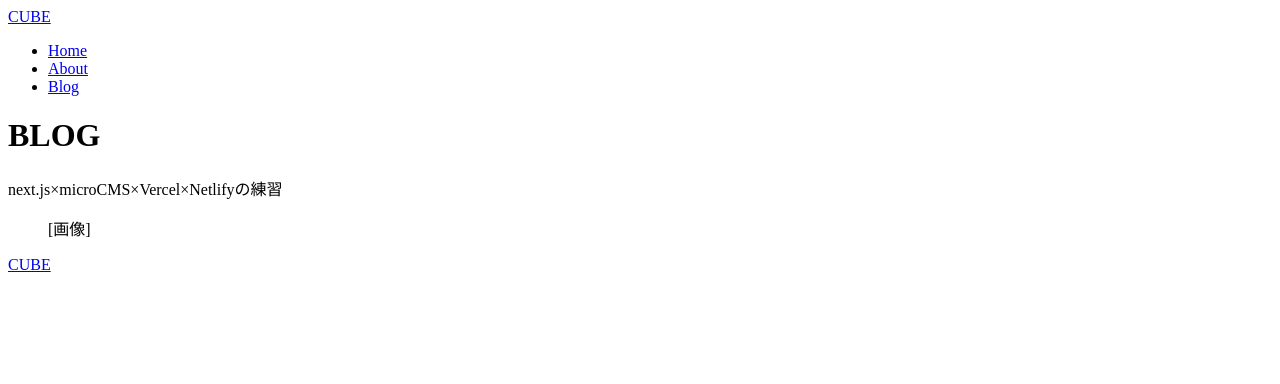
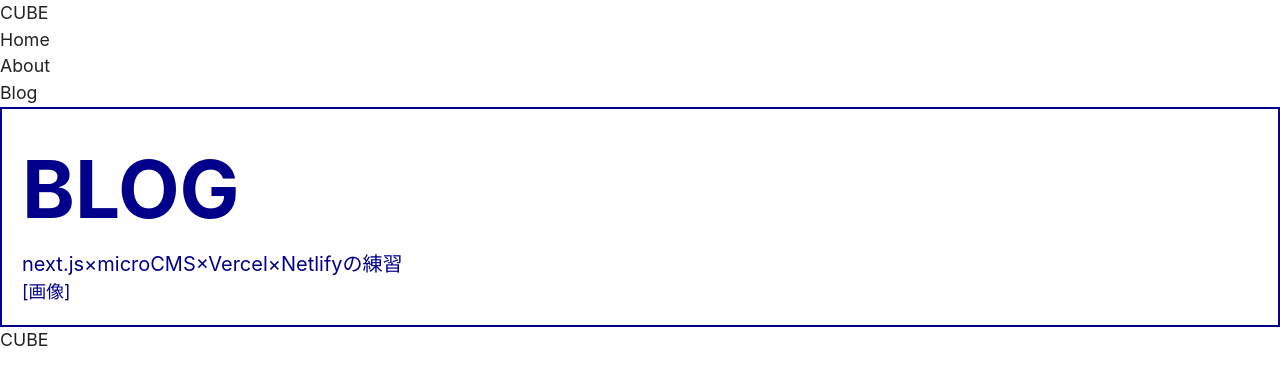
Before and after one commit to moom98/next-practice, a Next.js app: page / in a window 1280 px wide. Shown: the top 384 px of the page. Built offline with nearby package versions, Linux system fonts and the light colour scheme.

Commit message:
global.css追加

```diff
--- a/src/components/base/Hero.jsx
+++ b/src/components/base/Hero.jsx
@@ -1,9 +1,12 @@
+import React from 'react'
+import styles from '@/styles/hero.module.css'
+
 export default function Hero({ title, subTitle, imageOn = false}) {
   return (
-    <div className="">
-      <h1>{title}</h1>
-      <p>{subTitle}</p>
-      { imageOn && <figure>[画像]</figure>}
+    <div className={styles.text}>
+      <h1 className={styles.title}>{title}</h1>
+      <p className={styles.subTitle}>{subTitle}</p>
+      {imageOn && <figure>[画像]</figure>}
     </div>
   )
 }
--- a/src/components/base/Logo.jsx
+++ b/src/components/base/Logo.jsx
@@ -3,7 +3,7 @@ import Link from 'next/link'
 export default function Logo() {
   return (
     <Link href="/">
-        <a>CUBE</a>
+        CUBE
     </Link>
-  )
+  );
 }
--- a/src/components/base/Nav.jsx
+++ b/src/components/base/Nav.jsx
@@ -6,20 +6,20 @@ export default function Nav() {
           <ul>
               <li>
                   <Link href="/">
-                    <a>Home</a>
+                      Home
                   </Link>
               </li>
               <li>
                   <Link href="/about">
-                    <a>About</a>
+                      About
                   </Link>
               </li>
               <li>
                   <Link href="/blog">
-                    <a>Blog</a>
+                      Blog
                   </Link>
               </li>
           </ul>
       </nav>
-  )
+  );
 }
--- a/src/pages/_app.jsx
+++ b/src/pages/_app.jsx
@@ -1,3 +1,4 @@
+import '@/styles/globals.css'
 import Layout from '@/components/Layout'
 
 export default function MyApp({ Component, pageProps }) {
--- a/src/pages/about.jsx
+++ b/src/pages/about.jsx
@@ -4,7 +4,7 @@ import Hero from '@/components/base/Hero'
 export default function About() {
   return (
     <>
-    <Hero title="about" subTitle="About development activities"/>
+      <Hero title="about" subTitle="About development activities"/>
     </>
   )
 }
--- a/src/pages/blog/index.jsx
+++ b/src/pages/blog/index.jsx
@@ -4,7 +4,7 @@ import Hero from '@/components/base/Hero'
 export default function Blog() {
   return (
     <>
-    <Hero title="Blog" subtitle="Recent Posts"/>
+      <Hero title="Blog" subtitle="Recent Posts" />
     </>
   )
 }
--- a/src/styles/globals.css
+++ b/src/styles/globals.css
@@ -1,98 +1,81 @@
 :root {
-  --max-width: 1100px;
-  --border-radius: 12px;
-  --font-mono: ui-monospace, Menlo, Monaco, 'Cascadia Mono', 'Segoe UI Mono',
-    'Roboto Mono', 'Oxygen Mono', 'Ubuntu Monospace', 'Source Code Pro',
-    'Fira Mono', 'Droid Sans Mono', 'Courier New', monospace;
+  /* color */
+  --white: #fff;
+  --gray-10: #eee;
+  --gray-25: #aaa;
+  --gray-50: #707070;
+  --gray-75: #444;
+  --black: #222;
+  --accent: #0d87e0;
 
-  --foreground-rgb: 0, 0, 0;
-  --background-start-rgb: 214, 219, 220;
-  --background-end-rgb: 255, 255, 255;
+  /* font */
+  --body: clamp(1rem, 0.95rem + 0.2vw, 1.125rem); /* 16-18px */
+  --display: clamp(4.5rem, 1.83rem + 11.34vw, 10rem); /* 72-160 */
+  --heading1: clamp(2rem, 1.3rem + 3vw, 4rem); /* 32-64px */
+  --heading2: calc(var(--body) * 1.5); /* 24-27px */
+  --heading3: calc(var(--body) * 1.2); /* 19.2-21.6px */
+  --small-heading2: clamp(0.875rem, 4vw - 1rem, 1.6875rem); /* 14-27px */
+  --small-heading3: calc(var(--small-heading2) * 0.86); /* 12-23px */
 
-  --primary-glow: conic-gradient(
-    from 180deg at 50% 50%,
-    #16abff33 0deg,
-    #0885ff33 55deg,
-    #54d6ff33 120deg,
-    #0071ff33 160deg,
-    transparent 360deg
-  );
-  --secondary-glow: radial-gradient(
-    rgba(255, 255, 255, 1),
-    rgba(255, 255, 255, 0)
-  );
-
-  --tile-start-rgb: 239, 245, 249;
-  --tile-end-rgb: 228, 232, 233;
-  --tile-border: conic-gradient(
-    #00000080,
-    #00000040,
-    #00000030,
-    #00000020,
-    #00000010,
-    #00000010,
-    #00000080
-  );
-
-  --callout-rgb: 238, 240, 241;
-  --callout-border-rgb: 172, 175, 176;
-  --card-rgb: 180, 185, 188;
-  --card-border-rgb: 131, 134, 135;
+  /* space */
+  --space-xs: clamp(1.25rem, 1rem + 0.98vw, 1.875rem); /* 20-30px */
+  --space-sm: calc(var(--space-xs) * 1.5); /* 30-45px */
+  --space-md: calc(var(--space-xs) * 2); /* 40-60px */
+  --space-lg: calc(var(--space-xs) * 3); /* 60-90px */
+  --space-xl: calc(var(--space-xs) * 4); /* 80-120px */
+  --space-jump: clamp(1.25rem, 0.35rem + 3.8vw, 3.75rem); /* 20-60px */
 }
 
-@media (prefers-color-scheme: dark) {
-  :root {
-    --foreground-rgb: 255, 255, 255;
-    --background-start-rgb: 0, 0, 0;
-    --background-end-rgb: 0, 0, 0;
-
-    --primary-glow: radial-gradient(rgba(1, 65, 255, 0.4), rgba(1, 65, 255, 0));
-    --secondary-glow: linear-gradient(
-      to bottom right,
-      rgba(1, 65, 255, 0),
-      rgba(1, 65, 255, 0),
-      rgba(1, 65, 255, 0.3)
-    );
-
-    --tile-start-rgb: 2, 13, 46;
-    --tile-end-rgb: 2, 5, 19;
-    --tile-border: conic-gradient(
-      #ffffff80,
-      #ffffff40,
-      #ffffff30,
-      #ffffff20,
-      #ffffff10,
-      #ffffff10,
-      #ffffff80
-    );
-
-    --callout-rgb: 20, 20, 20;
-    --callout-border-rgb: 108, 108, 108;
-    --card-rgb: 100, 100, 100;
-    --card-border-rgb: 200, 200, 200;
-  }
+/* Reset CSS */
+/*
+  Josh's Custom CSS Reset
+  https://www.joshwcomeau.com/css/custom-css-reset/
+*/
+*,
+*::before,
+*::after {
+  box-sizing: border-box;
+}
+* {
+  margin: 0;
+}
+body {
+  line-height: 1.5;
+  -webkit-font-smoothing: antialiased;
+}
+img,
+picture,
+video,
+canvas,
+svg {
+  display: block;
+  max-width: 100%;
+}
+input,
+button,
+textarea,
+select {
+  font: inherit;
+}
+p,
+h1,
+h2,
+h3,
+h4,
+h5,
+h6 {
+  overflow-wrap: break-word;
+}
+#root,
+#__next {
+  isolation: isolate;
 }
 
-* {
-  box-sizing: border-box;
+ul,
+ol {
+  list-style: none;
   padding: 0;
   margin: 0;
-}
-
-html,
-body {
-  max-width: 100vw;
-  overflow-x: hidden;
-}
-
-body {
-  color: rgb(var(--foreground-rgb));
-  background: linear-gradient(
-      to bottom,
-      transparent,
-      rgb(var(--background-end-rgb))
-    )
-    rgb(var(--background-start-rgb));
 }
 
 a {
@@ -100,8 +83,24 @@ a {
   text-decoration: none;
 }
 
-@media (prefers-color-scheme: dark) {
-  html {
-    color-scheme: dark;
-  }
+
+/* global */
+
+body {
+  color: var(--black);
+  font-family: -apple-system, BlinkMacSystemFont, 'Segoe UI', Helvetica, Arial,
+    sans-serif;
+  font-size: var(--body);
 }
+
+h1 {
+  font-family: var(--heading1);
+}
+
+h2 {
+  font-family: var(--heading2);
+}
+
+h3 {
+  font-family: var(--heading3);
+}
--- /dev/null
+++ b/src/styles/hero.module.css
@@ -0,0 +1,18 @@
+.text {
+    padding: 20px;
+    border: solid 2px currentColor;
+    color: darkblue;
+}
+
+.textPink {
+    composes: text;
+    color: lightpink
+}
+
+.title {
+    font-size: 80px;
+}
+
+.subTitle {
+    font-size: 20px;
+}
```
Also changed, not shown: src/styles/index.module.css (deleted, +0 -229 lines). Lines whose indentation alone changed are shown as unchanged.
